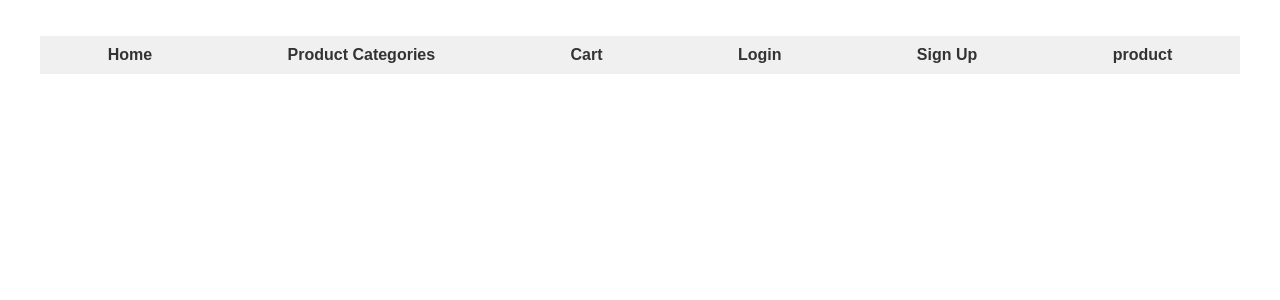
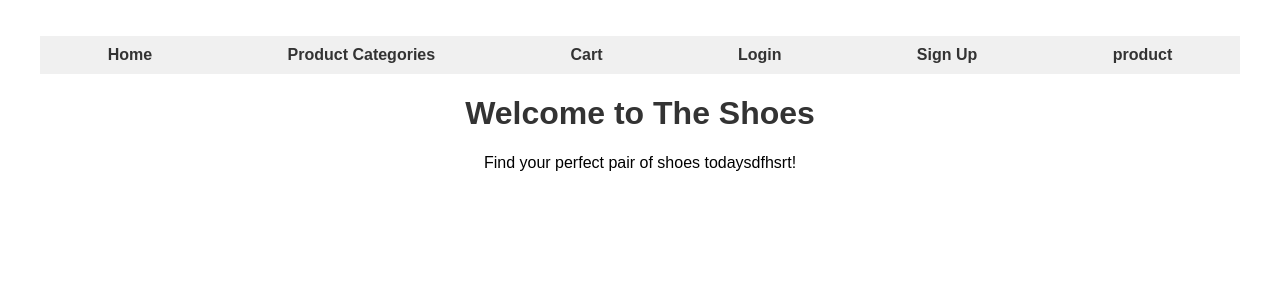
Before and after one commit to nitheesh018/shoewebsite, a React (Create React App) app: page /product in a window 1280 px wide. Shown: the top 300 px of the page. Built offline with nearby package versions, Linux system fonts and the light colour scheme.

Commit message:
signup component update

```diff
--- a/src/App.js
+++ b/src/App.js
@@ -6,6 +6,7 @@ import ProductCategories from './components/ProductCategories';
 import Cart from './components/Cart';
 import Login from './components/Login';
 import Signup from './components/Signup';
+import Product from './components/product';
 import './App.css';
 
 function App() {
@@ -19,7 +20,7 @@ function App() {
           <Route path="/cart" element={<Cart />} />
           <Route path="/login" element={<Login />} />
           <Route path="/signup" element={<Signup />} />
-          <Route path="/product" element={<product />} />
+          <Route path="/product" element={<Product/>} />
         </Routes>
       </div>
     </Router>
--- a/src/components/product.js
+++ b/src/components/product.js
@@ -1,13 +1,13 @@
 import React from 'react';
-function product() {
+function Product() {
   const category = ['Gym Shoes', 'School Shoes'];
 
   return (
         <div>
           <h1>Welcome to The Shoes</h1>
-          <p>Find your perfect pair of shoes today!</p>
+          <p>Find your perfect pair of shoes todaysdfhsrt!</p>
         </div>
       );
 }
 
-export default product;
+export default Product;
```
